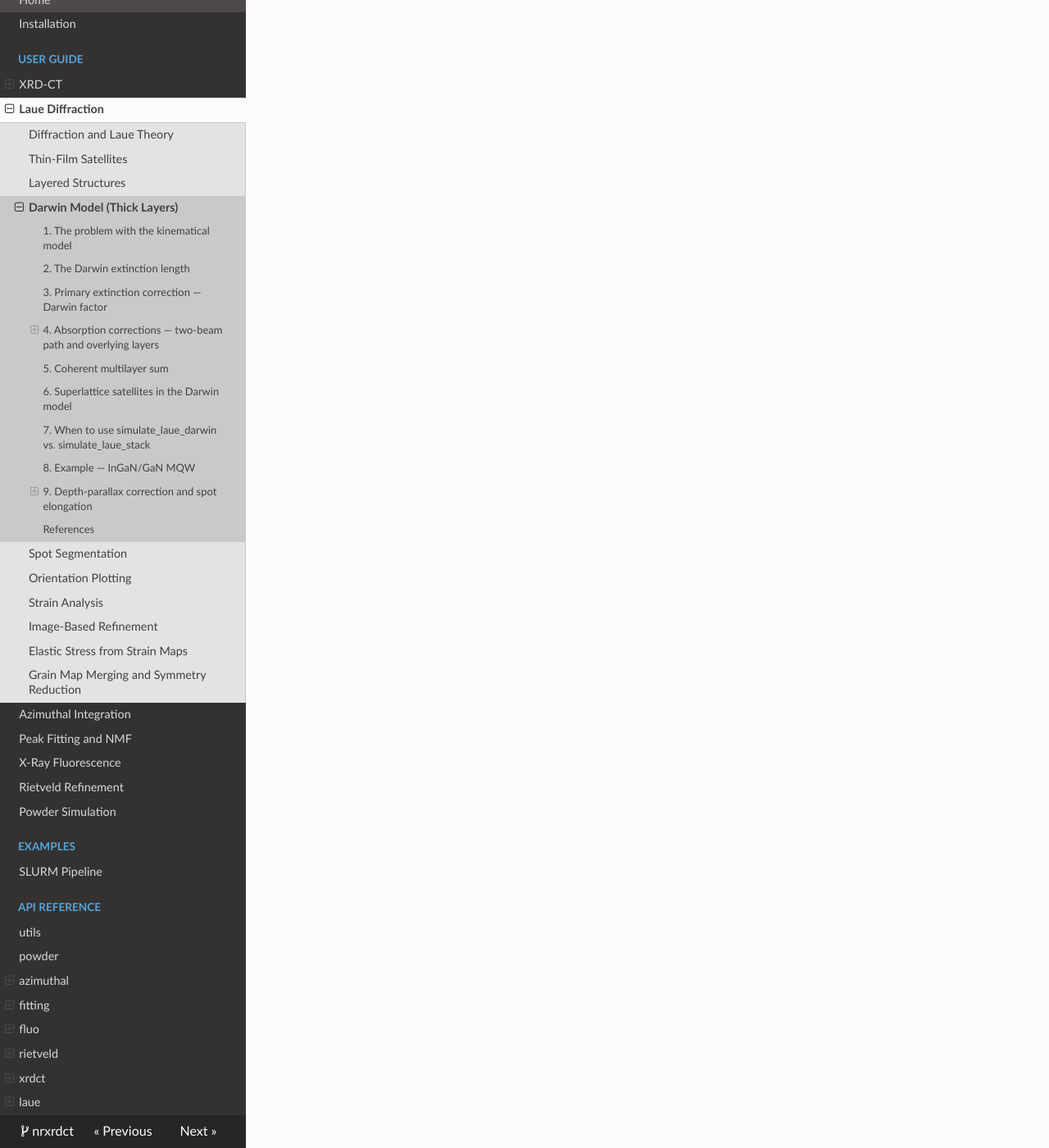
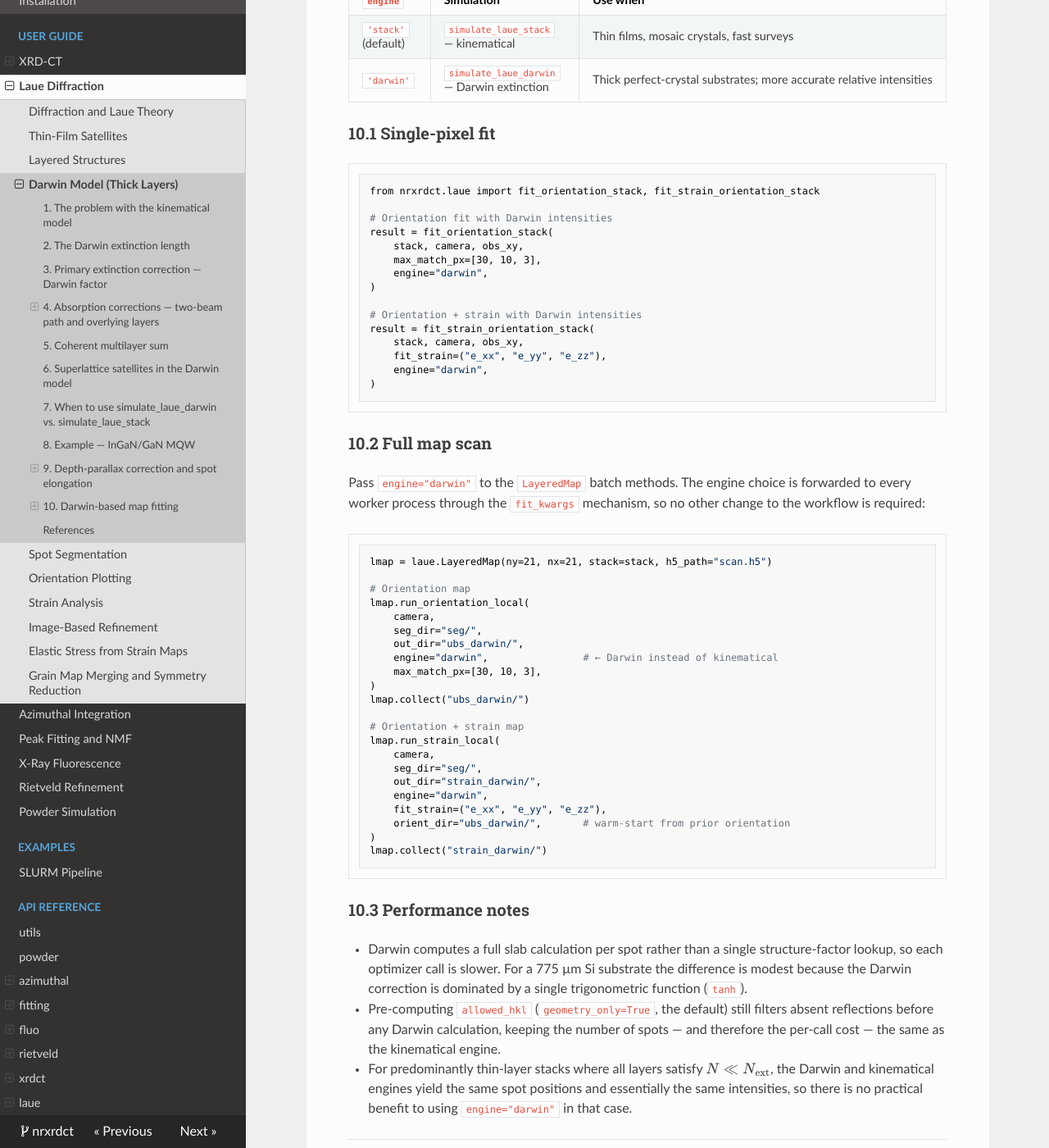
Before and after one commit to pedrodamas0803/nrxrdct, an MkDocs documentation site: the page built from docs/user-guide/laue_darwin.md, in a window 1280 px wide and 1400 px high, scrolled down 9337 px. Shown: the whole window at 82% size. Built offline with MkDocs 1.6.1, drawn with Linux system fonts in a browser that asks for light colours; nearby versions of some CDN libraries; some of the changed text lies outside the part shown.

Commit message:
darwin simulation to orientation map fitting-added docs

````diff
--- a/docs/user-guide/laue_darwin.md
+++ b/docs/user-guide/laue_darwin.md
@@ -349,6 +349,14 @@ Each spot dict gains a ``'source_depth_mm'`` key recording the beam-path
 depth used.  Without ``correct_depth``, all spots are projected from
 ``source_depth_mm = 0`` (the surface).
 
+!!! note "Consistency between `simulate_laue_stack` and `simulate_laue_darwin`"
+    Both functions now store the depth-corrected pixel position in `spot['pix']`
+    when `correct_depth=True` is passed.  In earlier versions the vectorised
+    Bragg-peak path in `simulate_laue_stack` always projected from the surface
+    regardless of the flag, causing circles in `plot_depth_elongation` to appear
+    at different positions depending on which simulation was used.  This
+    inconsistency has been fixed.
+
 ### 9.3 Visualising the elongation trail
 
 :func:`~nrxrdct.laue.plot_depth_elongation` sweeps each spot's diffracting
@@ -426,7 +434,10 @@ res_img = depth_scan_image(
     score_weighted=True,   # weight by simulated spot intensity
 )
 
-fig, axes = plot_depth_scan_image(res_img, top_n_spots=30)
+fig, axes = plot_depth_scan_image(res_img, stack=stack, top_n_spots=30)
+# Pass stack= to draw vertical lines at layer/buffer interfaces.
+# For repeated units (n_rep > 1) only the outer boundaries of the
+# repeated block are marked.
 ```
 
 The two output quantities complement each other:
@@ -454,6 +465,85 @@ cross-check.
 
 ---
 
+## 10. Darwin-based map fitting
+
+`fit_orientation_stack`, `fit_strain_orientation_stack`, and the corresponding
+`LayeredMap` batch methods all accept an ``engine`` keyword that selects the
+simulation engine used inside the optimizer loop.
+
+| ``engine`` | Simulation | Use when |
+|---|---|---|
+| ``'stack'`` (default) | `simulate_laue_stack` — kinematical | Thin films, mosaic crystals, fast surveys |
+| ``'darwin'`` | `simulate_laue_darwin` — Darwin extinction | Thick perfect-crystal substrates; more accurate relative intensities |
+
+### 10.1 Single-pixel fit
+
+```python
+from nrxrdct.laue import fit_orientation_stack, fit_strain_orientation_stack
+
+# Orientation fit with Darwin intensities
+result = fit_orientation_stack(
+    stack, camera, obs_xy,
+    max_match_px=[30, 10, 3],
+    engine="darwin",
+)
+
+# Orientation + strain with Darwin intensities
+result = fit_strain_orientation_stack(
+    stack, camera, obs_xy,
+    fit_strain=("e_xx", "e_yy", "e_zz"),
+    engine="darwin",
+)
+```
+
+### 10.2 Full map scan
+
+Pass ``engine="darwin"`` to the `LayeredMap` batch methods.  The engine
+choice is forwarded to every worker process through the ``fit_kwargs``
+mechanism, so no other change to the workflow is required:
+
+```python
+lmap = laue.LayeredMap(ny=21, nx=21, stack=stack, h5_path="scan.h5")
+
+# Orientation map
+lmap.run_orientation_local(
+    camera,
+    seg_dir="seg/",
+    out_dir="ubs_darwin/",
+    engine="darwin",                # ← Darwin instead of kinematical
+    max_match_px=[30, 10, 3],
+)
+lmap.collect("ubs_darwin/")
+
+# Orientation + strain map
+lmap.run_strain_local(
+    camera,
+    seg_dir="seg/",
+    out_dir="strain_darwin/",
+    engine="darwin",
+    fit_strain=("e_xx", "e_yy", "e_zz"),
+    orient_dir="ubs_darwin/",       # warm-start from prior orientation
+)
+lmap.collect("strain_darwin/")
+```
+
+### 10.3 Performance notes
+
+- Darwin computes a full slab calculation per spot rather than a single
+  structure-factor lookup, so each optimizer call is slower.  For a
+  775 µm Si substrate the difference is modest because the Darwin correction
+  is dominated by a single trigonometric function (`tanh`).
+- Pre-computing `allowed_hkl` (``geometry_only=True``, the default) still
+  filters absent reflections before any Darwin calculation, keeping the
+  number of spots — and therefore the per-call cost — the same as the
+  kinematical engine.
+- For predominantly thin-layer stacks where all layers satisfy
+  $N \ll N_\text{ext}$, the Darwin and kinematical engines yield the same
+  spot positions and essentially the same intensities, so there is no
+  practical benefit to using ``engine="darwin"`` in that case.
+
+---
+
 ## References
 
 - **Darwin, C. G.** The theory of X-ray reflexion. *Philos. Mag.* **27**, 315–333 and 675–690 (1914).
````
Also changed, not shown: 2 other files.
